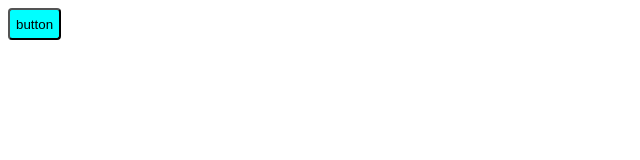
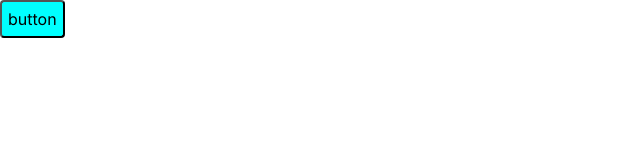
Before and after one commit to bohdev95/react-raw-ui, a React app: page / in a window 1280 px wide. Shown: the top 160 px of the page, without its empty margins (0-640 px from the left). Built offline with nearby package versions, Linux system fonts and the light colour scheme; the HTML template or start-up script is replaced by a standard one.

Commit message:
feat: add base style

```diff
--- /dev/null
+++ b/components/base.css
@@ -0,0 +1,76 @@
+html,
+body {
+  background-color: #fff;
+  color: #000;
+}
+
+html {
+  font-size: 16px;
+}
+
+body {
+  -webkit-font-smoothing: antialiased;
+  -moz-osx-font-smoothing: grayscale;
+  text-rendering: optimizeLegibility;
+  font-size: 1rem;
+  line-height: 1.5;
+  margin: 0;
+  padding: 0;
+  min-height: 100%;
+  position: relative;
+  overflow-x: hidden;
+  font-family: 'Inter', -apple-system, BlinkMacSystemFont, 'Segoe UI', 'Roboto',
+    'Oxygen', 'Ubuntu', 'Cantarell', 'Fira Sans', 'Droid Sans', 'Helvetica Neue',
+    sans-serif;
+}
+
+*,
+*:before,
+*:after {
+  box-sizing: inherit;
+  text-rendering: geometricPrecision;
+  -webkit-tap-highlight-color: transparent;
+}
+
+span {
+  font-size: inherit;
+  color: inherit;
+  font-weight: inherit;
+}
+
+img {
+  max-width: 100%;
+}
+
+a {
+  cursor: pointer;
+  font-size: inherit;
+  -webkit-touch-callout: none;
+  -webkit-tap-highlight-color: rgba(0, 0, 0, 0);
+  -webkit-box-align: center;
+  align-items: center;
+  color: #0070f3;
+  text-decoration: 'none';
+}
+
+a:hover {
+  text-decoration: 'none';
+}
+
+button,
+input,
+select,
+textarea {
+  font-family: inherit;
+  font-size: inherit;
+  line-height: inherit;
+  color: inherit;
+  margin: 0;
+}
+
+button:focus,
+input:focus,
+select:focus,
+textarea:focus {
+  outline: none;
+}
--- a/components/index.ts
+++ b/components/index.ts
@@ -1 +1,3 @@
-export { default as Button } from "./Button";
+import './base.css';
+
+export { default as Button } from './Button';
```
